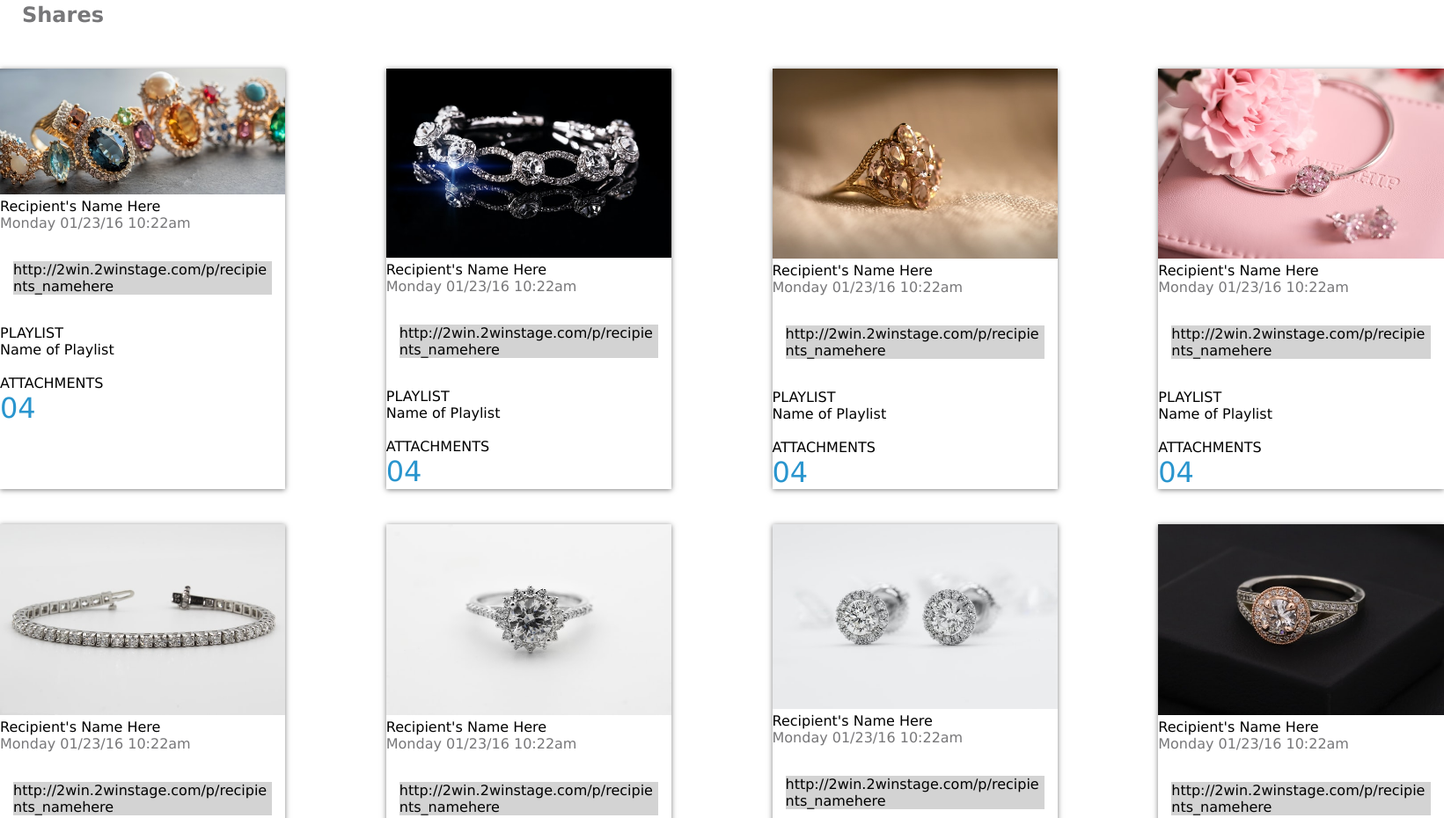
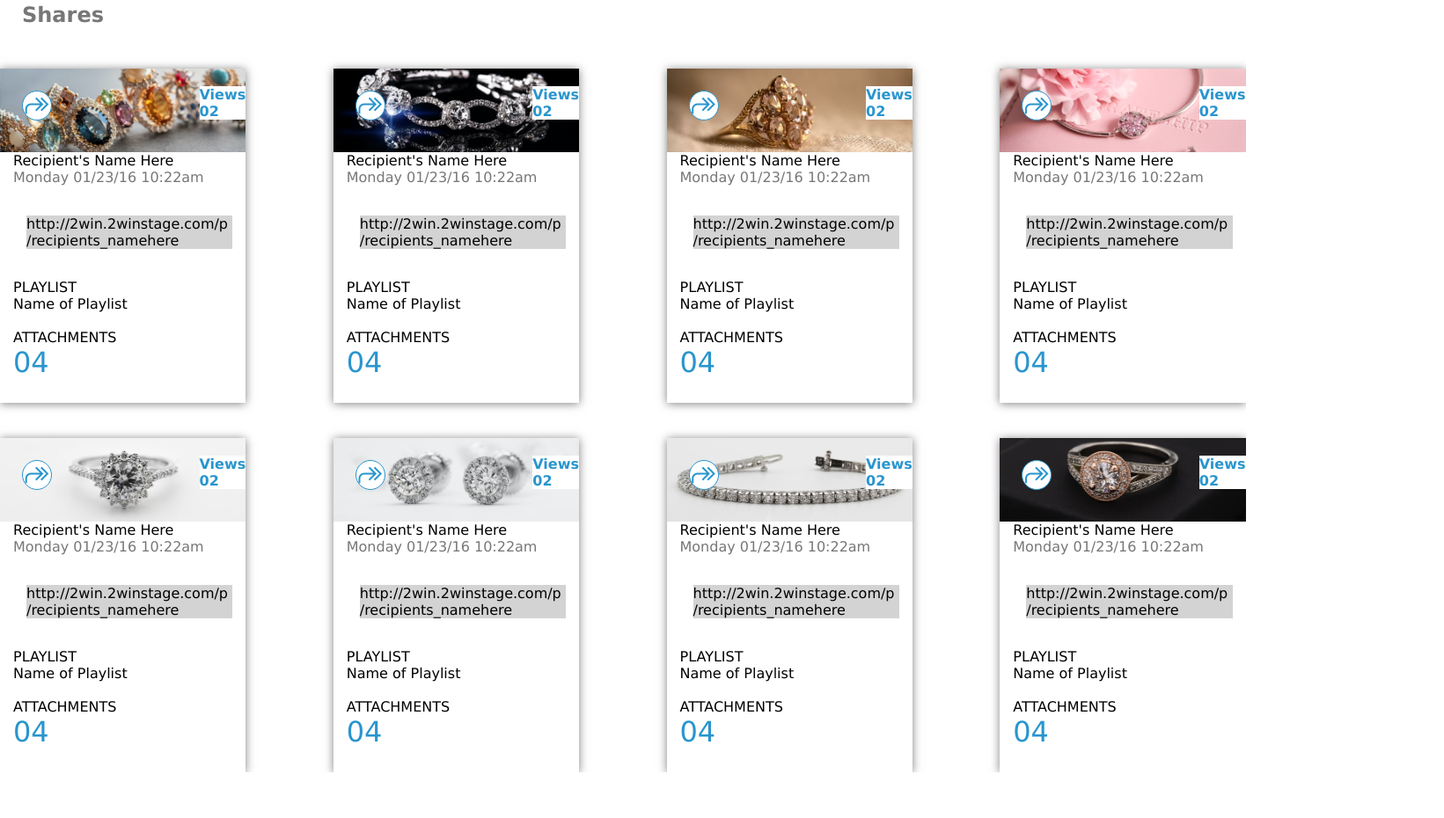
Before and after one commit to rachel-bock/Mod2-static-comp, a plain HTML site: page index.html in a window 1280 px wide. Shown: the part 182-1112 px from the top of the page at 88% size, 1641 px wide, since content can reach past the window. After the commit the page ends 1060 px from the top, so only its background shows below. Drawn offline with nearby package versions, Linux system fonts and the light colour scheme.

Commit message:
Add image styles and text

```diff
--- a/index.html
+++ b/index.html
@@ -48,7 +48,14 @@
     <main class="card-wrapper">
       <div class="card one">
         <div class="card-img">
-          <img src="./assets/anthony-calandrelli-s9al8aIiVNU-unsplash.jpg"/>
+          <span class="material-symbols-outlined views-icon">
+            forward
+          </span>
+          <div class="card-views">
+            <span class="views">Views<br>
+              <span class="num-views">02</span>
+            </span>
+          </div>
         </div>
         <div class="card-info">
           Recipient's Name Here <br>
@@ -71,7 +78,14 @@
       </div><!-- closes class="card one"   -->
       <div class="card two">
         <div class="card-img">
-          <img src="./assets/carlos-esteves-1MWbwTaeJIA-unsplash.jpg" />
+          <span class="material-symbols-outlined views-icon">
+            forward
+          </span>
+          <div class="card-views">
+            <span class="views">Views<br>
+              <span class="num-views">02</span>
+            </span>
+          </div>
         </div>
         <div class="card-info">
           Recipient's Name Here <br>
@@ -94,7 +108,14 @@
       </div><!-- closes class="card two"   -->
       <div class="card three">
         <div class="card-img">
-          <img src="./assets/gary-yost-Pxexdj3Q09g-unsplash.jpg" />
+          <span class="material-symbols-outlined views-icon">
+            forward
+          </span>
+          <div class="card-views">
+            <span class="views">Views<br>
+              <span class="num-views">02</span>
+            </span>
+          </div>
         </div>
         <div class="card-info">
           Recipient's Name Here <br>
@@ -117,7 +138,14 @@
       </div><!-- closes class="card three"   -->
       <div class="card four">
         <div class="card-img">
-          <img src="assets/peng-wang-2bxli6toVLo-unsplash.jpg" />
+          <span class="material-symbols-outlined views-icon">
+            forward
+          </span>
+          <div class="card-views">
+            <span class="views">Views<br>
+              <span class="num-views">02</span>
+            </span>
+          </div>
         </div>
         <div class="card-info">
           Recipient's Name Here <br>
@@ -140,7 +168,14 @@
       </div><!-- closes class="card four"   -->
       <div class="card five">
         <div class="card-img">
-          <img src="./assets/sabrianna-2z7MxnXQs3k-unsplash.jpg" />
+          <span class="material-symbols-outlined views-icon">
+            forward
+          </span>
+          <div class="card-views">
+            <span class="views">Views<br>
+              <span class="num-views">02</span>
+            </span>
+          </div>
         </div>
         <div class="card-info">
           Recipient's Name Here <br>
@@ -163,7 +198,14 @@
       </div><!-- closes class="card five"   -->
       <div class="card six">
         <div class="card-img">
-          <img src="./assets/sabrianna-CCpQ12CZ2Pc-unsplash.jpg" />
+          <span class="material-symbols-outlined views-icon">
+            forward
+          </span>
+          <div class="card-views">
+            <span class="views">Views<br>
+              <span class="num-views">02</span>
+            </span>
+          </div>
         </div>
         <div class="card-info">
           Recipient's Name Here <br>
@@ -186,7 +228,14 @@
       </div><!-- closes class="card six"   -->
       <div class="card seven">
         <div class="card-img">
-          <img src="./assets/sabrianna-Lqfqsij4EvQ-unsplash.jpg" />
+          <span class="material-symbols-outlined views-icon">
+            forward
+          </span>
+          <div class="card-views">
+            <span class="views">Views<br>
+              <span class="num-views">02</span>
+            </span>
+          </div>
         </div>
         <div class="card-info">
           Recipient's Name Here <br>
@@ -209,7 +258,14 @@
       </div><!-- closes class="card seven"   -->
       <div class="card eight">
         <div class="card-img">
-          <img src="./assets/sabrianna-Y_bxfTa_iUA-unsplash.jpg" />
+          <span class="material-symbols-outlined views-icon">
+            forward
+          </span>
+          <div class="card-views">
+            <span class="views">Views<br>
+              <span class="num-views">02</span>
+            </span>
+          </div>
         </div>
         <div class="card-info">
           Recipient's Name Here <br>
--- a/styles.css
+++ b/styles.css
@@ -86,15 +86,10 @@ main {
 }
 
 .card {
-  box-shadow: 0 0px 0 #FFFFFF, 0 1px 6px rgba(0,0,0,0.5);
+  box-shadow: 0 0px 0 #FFFFFF, 0 1px 10px rgba(0,0,0,0.5);
   width: 75%;
   height: 100%;
-}
-
-img {
-  object-fit: scale-down;
-  width: 100%;
-  height: 25%;
+  margin-right: -75px;
 }
 
 .url-box {
@@ -111,3 +106,68 @@ img {
   font-size: xx-large;
   color:#2995CE;
 }
+
+.card-img {
+  background-size:cover;
+  background-position: center center;
+  height: 25%;
+  width: 100%;
+  color: #2995CE;
+  font-weight: bolder;
+  display: flex;
+  justify-content: space-between;
+  align-items: flex-start;
+}
+
+.one > .card-img {
+  background-image: url("./assets/one.jpg");
+}
+
+.two > .card-img {
+  background-image: url("./assets/two.jpg");
+}
+
+.three > .card-img {
+  background-image: url("./assets/three.jpg");
+}
+
+.four > .card-img {
+  background-image: url("./assets/four.jpg");
+}
+
+.five > .card-img {
+  background-image: url("./assets/five.jpg");
+}
+
+.six > .card-img {
+  background-image: url("./assets/six.jpg");
+}
+
+.seven > .card-img {
+  background-image: url("./assets/seven.jpg");
+}
+
+.eight > .card-img {
+  background-image: url("./assets/eight.jpg");
+}
+
+.card-img > .material-symbols-outlined {
+  border:1px solid #2995CE;
+  border-radius: 50%;
+  margin: 25px;
+  font-size: xx-large;
+
+}
+
+.views-icon {
+  background-color: white;
+}
+
+.card-views {
+  margin-top: 20px;
+  background-color: white;
+}
+
+.card-info {
+  margin-left: 15px;
+}
```
Also changed, not shown: assets/eight.jpg (renamed from assets/sabrianna-Y_bxfTa_iUA-unsplash.jpg), assets/five.jpg (renamed from assets/sabrianna-CCpQ12CZ2Pc-unsplash.jpg), assets/four.jpg (renamed from assets/peng-wang-2bxli6toVLo-unsplash.jpg), assets/one.jpg (renamed from assets/anthony-calandrelli-s9al8aIiVNU-unsplash.jpg), assets/seven.jpg (renamed from assets/sabrianna-2z7MxnXQs3k-unsplash.jpg), assets/six.jpg (renamed from assets/sabrianna-Lqfqsij4EvQ-unsplash.jpg), assets/three.jpg (renamed from assets/gary-yost-Pxexdj3Q09g-unsplash.jpg), assets/two.jpg (renamed from assets/carlos-esteves-1MWbwTaeJIA-unsplash.jpg).
